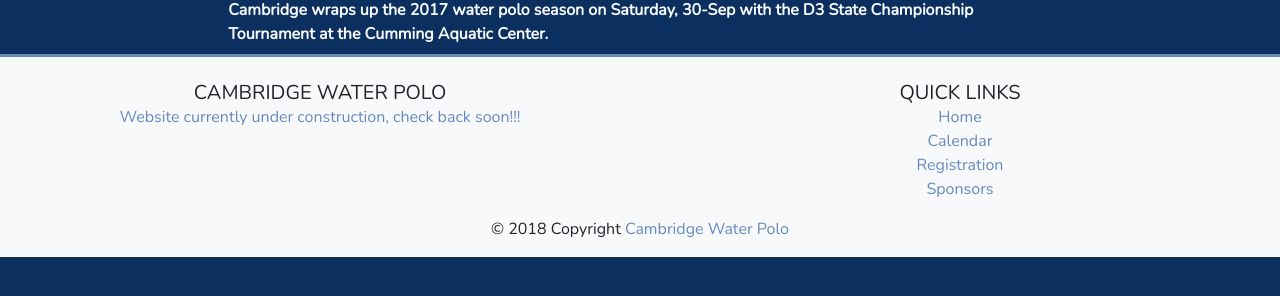
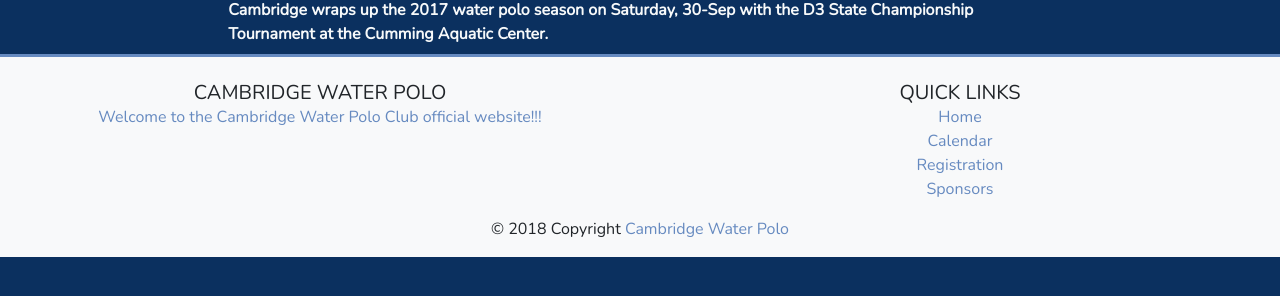
Before and after one commit to cambridge-water-polo/cambridge-water-polo.github.io, a Jekyll site: the page built from _posts/2017-09-27-cwp-defeats-forsyth.md, in a window 1280 px wide. Shown: the part 445-741 px from the top of the page. Built offline with Jekyll 4.4.1, drawn with Linux system fonts in a browser that asks for light colours.

Commit message:
update website

```diff
--- a/_includes/footer.html
+++ b/_includes/footer.html
@@ -6,7 +6,7 @@
 
             <div class="col-md-6">
                 <h5 class="text-uppercase">{{ site.title }}</h5>
-                <p>Website currently under construction, check back soon!!!</p>
+                <p>Welcome to the Cambridge Water Polo Club official website!!!</p>
             </div>
 
             <div class="col-md-6">
--- a/_posts/2017-09-27-cwp-defeats-forsyth.md
+++ b/_posts/2017-09-27-cwp-defeats-forsyth.md
@@ -10,7 +10,6 @@ On Sunday, September 24th, CWP bounced back with two wins.  The first game was
 
 <br>
 
-
 In the second game Cambridge prevailed over Forsyth C, 12-3.  This time the scoring was a team effort with eight players scoring at least one goal.  Cambridge attempted 23 shots on goal.  Zachary Parker pulled off a near full pool length drive and score.
 
 <br>
```
Also changed, not shown: 1 other file.
